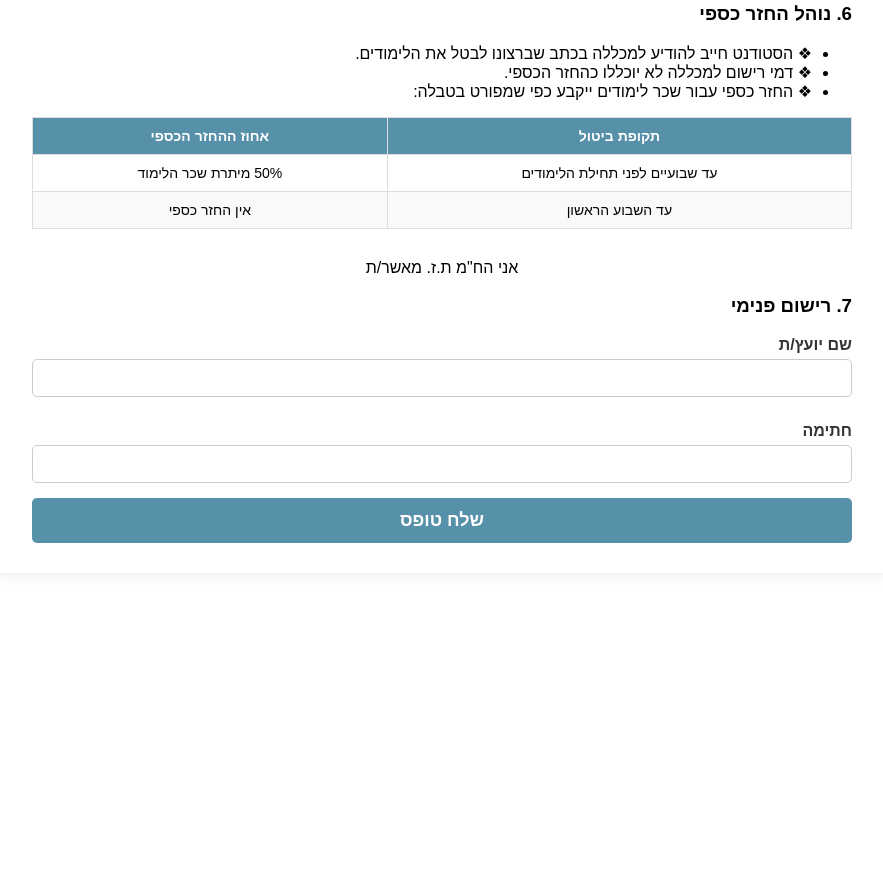
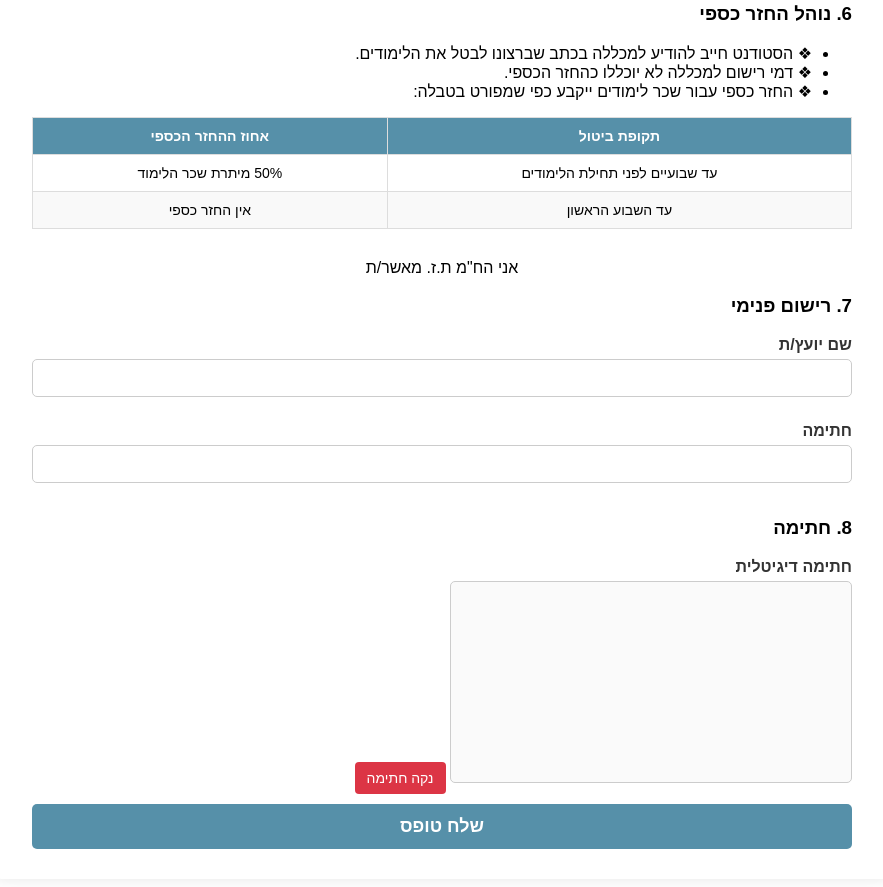
Before and after one commit to HA11723/KinneretAcademyForm, a website: page public/index.html in a window 1280 px wide. Shown: the part 2011-2898 px from the top of the page, without its empty margins (198-1081 px from the left). Before the commit the page ends 2624 px from the top, so only its background shows below. Drawn offline with Linux system fonts and the light colour scheme.

Commit message:
Update index.html

```diff
--- a/public/index.html
+++ b/public/index.html
@@ -41,7 +41,7 @@
         />
       </div>
       <h2>טופס הרשמה למסלול תואר B.A רב תחומי וחינוך<br />מכללת כנרת</h2>
-      <form>
+      <form id="registrationForm" data-netlify="true">
         <div class="section">
           <h3>1. פרטים אישיים</h3>
           <label for="idNumber">מספר תעודת זהות</label>
@@ -272,8 +272,20 @@
           <input type="text" id="advisorSignature" name="advisorSignature" />
         </div>
 
+        <div class="section">
+          <h3>8. חתימה</h3>
+          <label for="signature-pad">חתימה דיגיטלית</label>
+          <canvas id="signature-pad" width="400" height="200"></canvas>
+          <button type="button" onclick="clearSignature()" class="clear-button">
+            נקה חתימה
+          </button>
+        </div>
+
+        <div id="errorMsg" class="error"></div>
+
         <button type="submit" class="btn">שלח טופס</button>
       </form>
     </div>
+    <script src="/script.js"></script>
   </body>
 </html>
```
